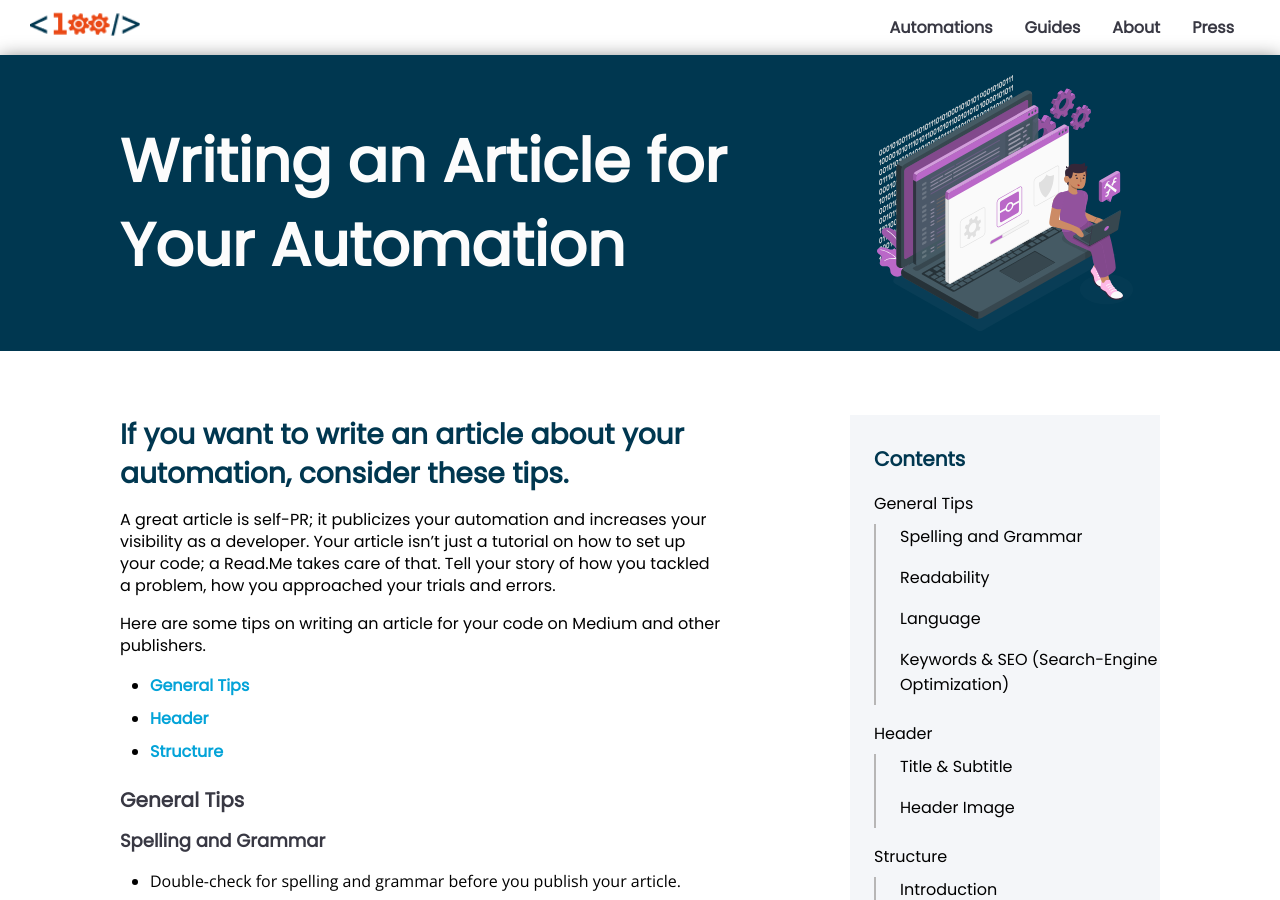
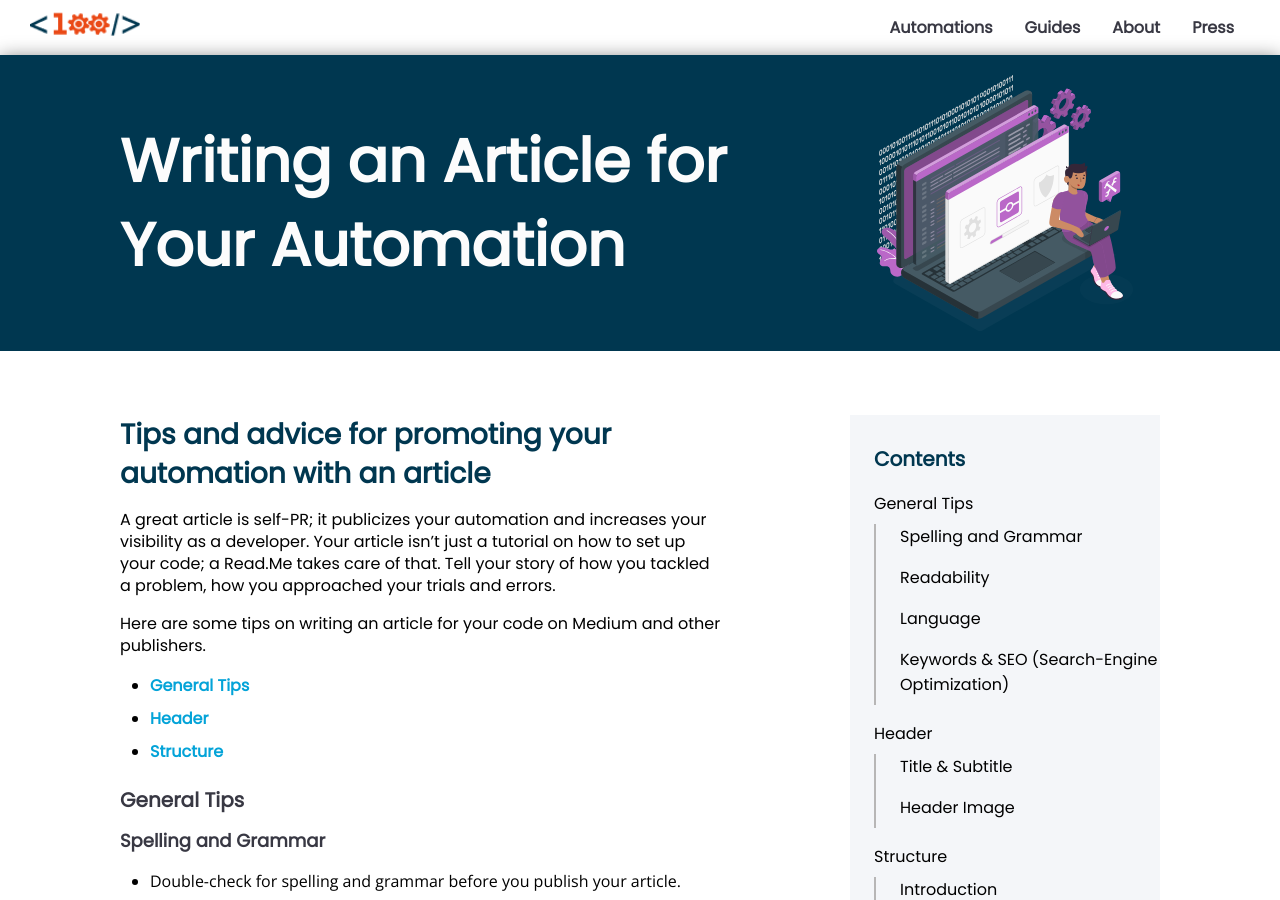
Before and after one commit to 100Automations/Website, a Jekyll site: the page built from _guides/writing-articles-for-automations.md, in a window 1280 px wide and 900 px high. Built offline with Jekyll 4.4.1, drawn with Linux system fonts in a browser that asks for light colours.

Commit message:
edited description for style
old description: If you want to write an article about your automation, consider these tips.

```diff
--- a/_guides/writing-articles-for-automations.md
+++ b/_guides/writing-articles-for-automations.md
@@ -1,6 +1,6 @@
 ---
 title: Writing an Article for Your Automation
-description: If you want to write an article about your automation, consider these tips.
+description: Tips and advice for promoting your automation with an article
 status: in progress
 display: true
 category: 3
```
